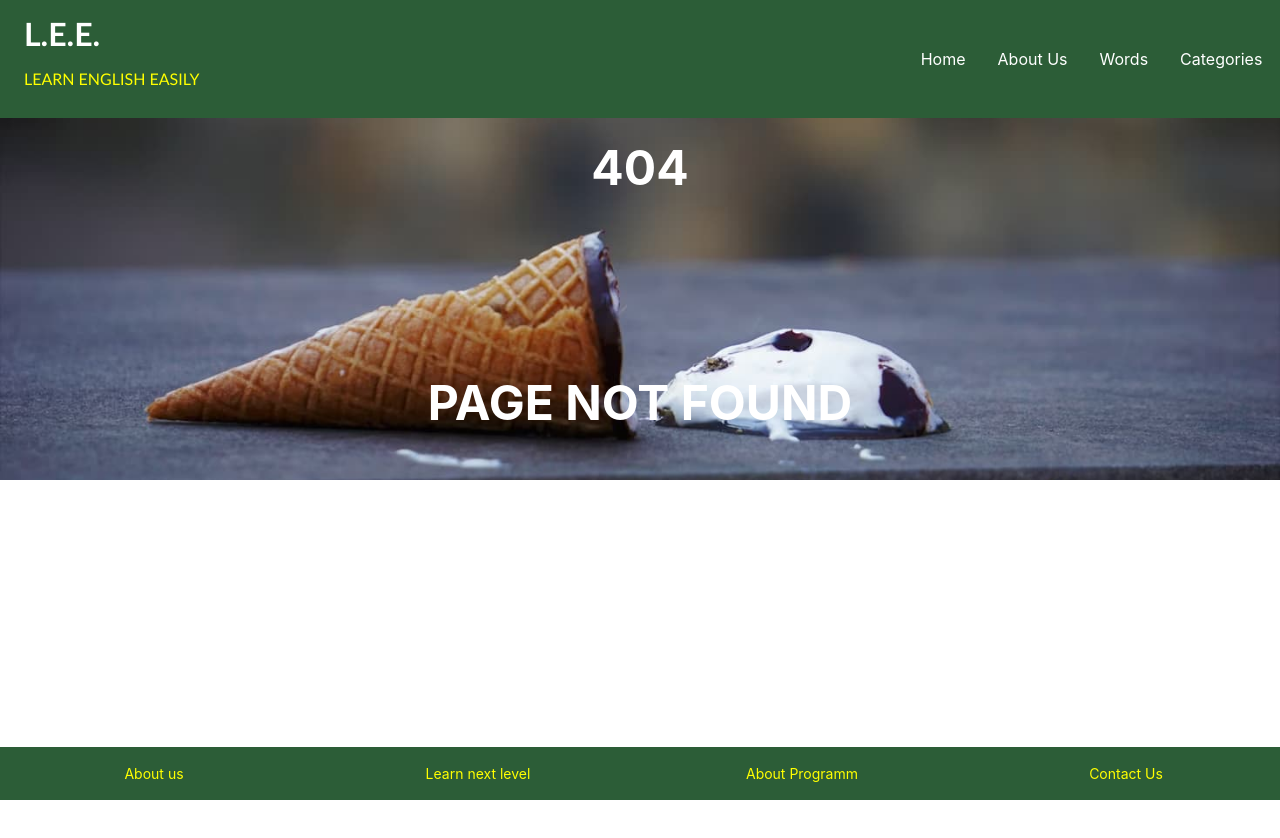
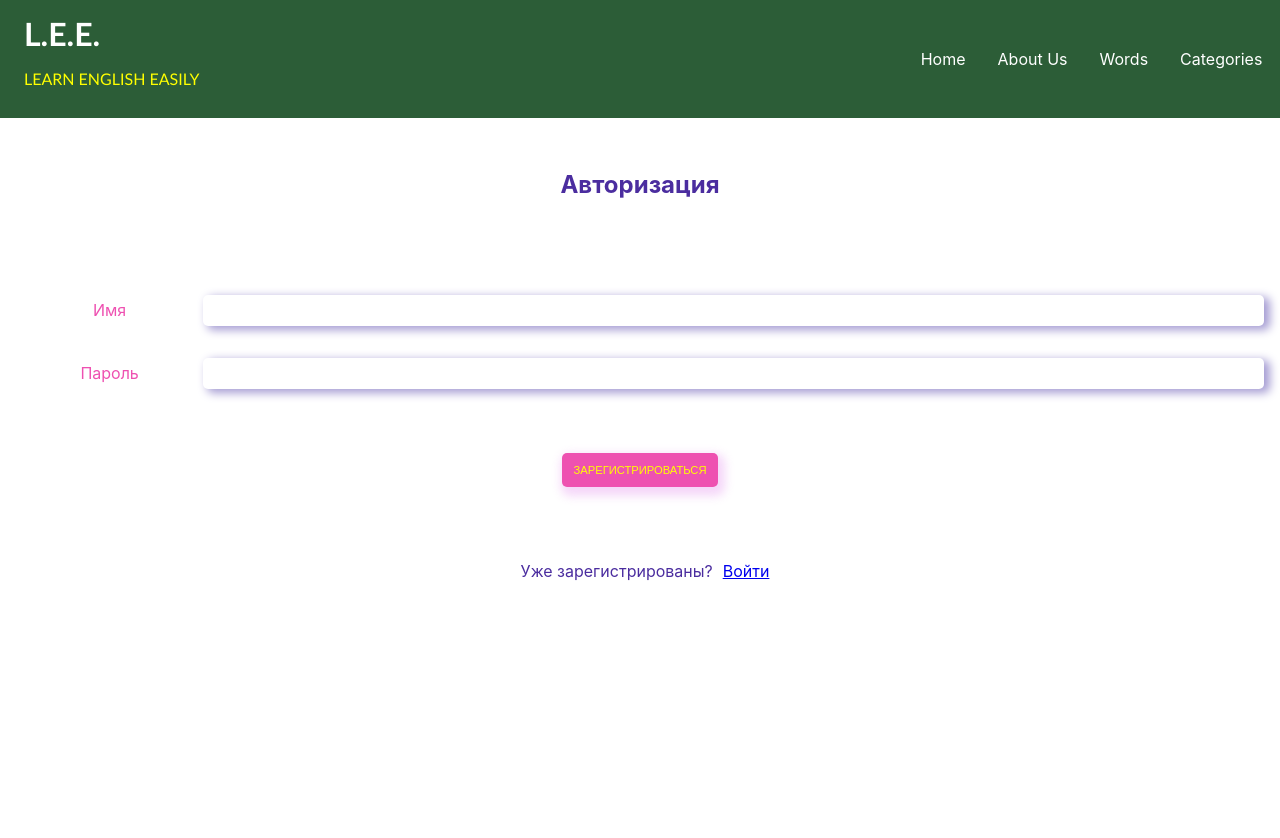
Before and after one commit to anastasiiagonemad/learning-english, a React (Create React App) app: page /Registration in a window 1280 px wide. Before the commit this address had no page. Shown: the top 838 px of the page. Built offline with nearby package versions, Linux system fonts and the light colour scheme.

Commit message:
create login/reg pages

```diff
--- a/src/App.jsx
+++ b/src/App.jsx
@@ -11,6 +11,10 @@ import Fishes from './components/categories/Fishes';
 import Birds from './components/categories/Birds';
 import RepAmph from './components/categories/Rep_amf';
 import WildAnimals from './components/categories/Wild_animals';
+import Auth from './components/auth/Register';
+import Signin from './components/auth/Login';
+import Register from './components/auth/Register';
+import Login from './components/auth/Login';
 
 function App() {
   return (
@@ -28,8 +32,10 @@ function App() {
           <Route path="/RepAmph" element={<RepAmph />} />
           <Route path="/WildAnimals" element={<WildAnimals />} />
           <Route path="*" element={<Missing />} />
+          <Route path="/Registration" element={<Register />} />
+          <Route path="/Login" element={<Login />} />
         </Routes>
-        <Footer />
+        {/* <Footer /> */}
       </div>
     </Router>
   );
--- /dev/null
+++ b/src/components/auth/Login.jsx
@@ -0,0 +1,73 @@
+import React, { useState } from 'react';
+import './auth.css';
+
+const Login = () => {
+  const [username, setUsername] = useState('');
+  const [password, setPassword] = useState('');
+  const [loggedIn, setLoggedIn] = useState(false);
+
+  const handleLogin = () => {
+    const savedUsername = localStorage.getItem('username');
+    const savedPassword = localStorage.getItem('password');
+
+    if (username === savedUsername && password === savedPassword) {
+      setLoggedIn(true);
+    } else {
+      alert('Неверное имя пользователя или пароль');
+    }
+  };
+
+  const handleLogout = () => {
+    setLoggedIn(false);
+    setUsername('');
+    setPassword('');
+  };
+
+  if (loggedIn) {
+    return (
+      <div className="loggedIn">
+        <p className="loggedIn-title">
+          Добро пожаловать, {localStorage.getItem('username').toUpperCase()}
+        </p>
+        <button onClick={handleLogout}>Выйти</button>
+      </div>
+    );
+  }
+
+  return (
+    <div className="login">
+      <div className="login-title">
+        <h2>Войти в акканут</h2>
+      </div>
+      <form className="login-form">
+        <div className="login-username">
+          <label htmlFor="login-username">Имя</label>
+          <input
+            className="username"
+            id="login-username"
+            type="text"
+            value={username}
+            onChange={(e) => setUsername(e.target.value)}
+          />
+        </div>
+        <div className="login-password">
+          <label htmlFor="login-password">Пароль</label>
+          <input
+            className="password"
+            id="login-password"
+            type="password"
+            value={password}
+            onChange={(e) => setPassword(e.target.value)}
+          />
+        </div>
+        <div className="auth-button">
+          <button className="auth-btn" onClick={handleLogin}>
+            Войти
+          </button>
+        </div>
+      </form>
+    </div>
+  );
+};
+
+export default Login;
--- /dev/null
+++ b/src/components/auth/Register.jsx
@@ -0,0 +1,56 @@
+import React, { useState } from 'react';
+import './auth.css';
+import { Link } from 'react-router-dom';
+
+const Register = () => {
+  const [username, setUsername] = useState('');
+  const [password, setPassword] = useState('');
+
+  const handleRegister = () => {
+    localStorage.setItem('username', username);
+    localStorage.setItem('password', password);
+    setUsername('');
+    setPassword('');
+  };
+
+  return (
+    <div className="auth">
+      <div className="auth-title">
+        <h2>Авторизация</h2>
+      </div>
+      <div className="auth-form">
+        <form className="auth-form">
+          <div className="auth-username">
+            <label htmlFor="username">Имя</label>
+            <input
+              id="username"
+              type="text"
+              value={username}
+              onChange={(e) => setUsername(e.target.value)}
+            />
+          </div>
+          <div className="auth-password">
+            <label htmlFor="password">Пароль</label>
+            <input
+              id="password"
+              type="password"
+              value={password}
+              onChange={(e) => setPassword(e.target.value)}
+            />
+          </div>
+          <div className="auth-button">
+            <button onClick={handleRegister} className="auth-btn">
+              Зарегистрироваться
+            </button>
+          </div>
+        </form>
+        <div className="auth-redirection">
+          <p className="auth-redirection-text">Уже зарегистрированы?</p>
+          <Link to="/Login">Войти</Link>
+        </div>
+      </div>
+    </div>
+  );
+};
+
+export default Register;
--- /dev/null
+++ b/src/components/auth/auth.css
@@ -0,0 +1,71 @@
+.auth,
+.login {
+    margin-top: 150px;
+    text-align: center;
+}
+
+.auth-form,
+.login-form {
+    margin-top: 5rem;
+}
+
+.auth-username,
+.auth-email,
+.auth-password,
+.login-username,
+.login-password {
+    padding: 1rem;
+    display: grid;
+    grid-template-columns: 15% 1fr;
+    align-items: center;
+    justify-content: center;
+}
+
+.auth-username input,
+.auth-email input,
+.auth-password input,
+.login-username input,
+.login-password input {
+    padding: 0.5rem;
+    border: none;
+    border-radius: 5px;
+    box-shadow: 5px 3px 10px 1px var(--bg2-color);
+}
+
+.auth-username label,
+.auth-email label,
+.auth-password label,
+.login-username label,
+.login-password label {
+    color: var(--bg-color);
+}
+
+.auth-button,
+.login-button {
+    margin-top: 3rem;
+    display: flex;
+    justify-content: center;
+}
+
+.auth-redirection {
+    margin-top: 3rem;
+    display: flex;
+    justify-content: center;
+    align-items: center;
+}
+
+.auth-redirection-text {
+    color: var(--title-color);
+    padding: 10px;
+}
+
+.loggedIn {
+    margin-top: 150px;
+    text-align: center;
+}
+
+.loggedIn-title {
+    color: var(--title-color);
+    font-size: 1.275em;
+    font-weight: 600;
+}
--- a/src/components/home/Home.jsx
+++ b/src/components/home/Home.jsx
@@ -1,5 +1,6 @@
 import pic4 from '../../assets/images/pic4.jpg';
 import './home.css';
+import { Link } from 'react-router-dom';
 
 function Home() {
   return (
@@ -12,8 +13,12 @@ function Home() {
       <div className="home-auth">
         <p className="home-auth-text">Чтобы отслеживать свой прогресс</p>
         <div className="home-auth-buttons">
-          <button className="signin-btn">Войти</button>
-          <button className="auth-btn">Зарегистрироваться</button>
+          <Link to="/Login" className="signin-btn">
+            Войти
+          </Link>
+          <Link to="/Registration" className="auth-btn">
+            Зарегистрироваться
+          </Link>
         </div>
       </div>
     </div>
--- a/src/components/home/home.css
+++ b/src/components/home/home.css
@@ -46,6 +46,7 @@
     border-radius: 5px;
     box-shadow: 3px 5px 10px 4px rgba(221, 122, 235, 0.3);
     cursor: pointer;
+    text-decoration: none;
 }
 
 .signin-btn:hover,
```
